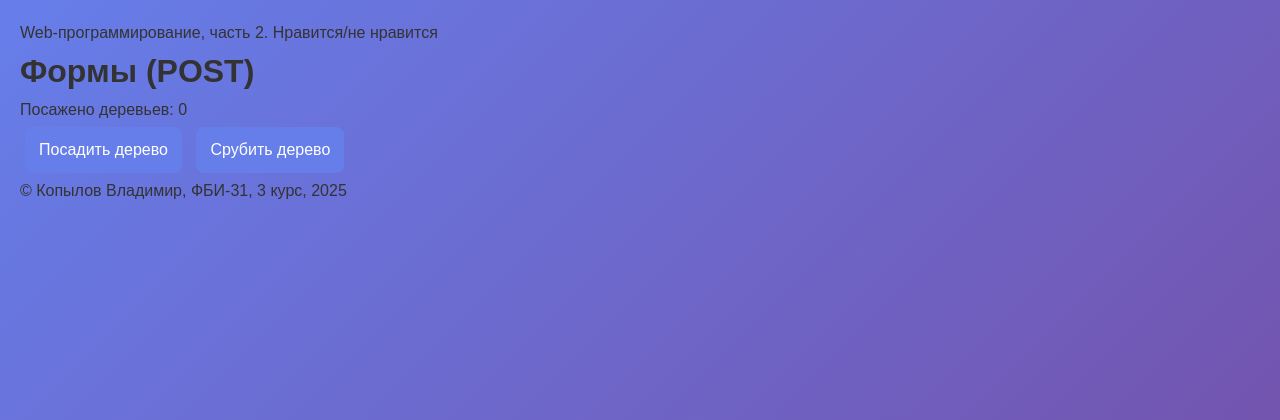
After one commit to ruwer555/Web-backend-lab, a Flask app: page /lab4/tree in a window 1280 px wide. The commit adds this page. Shown: the top 420 px of the page. Run offline with Flask 3, Linux system fonts and the light colour scheme.

Commit message:
Счётчик деревьев

```diff
--- a/lab4.py
+++ b/lab4.py
@@ -94,3 +94,18 @@ def lab4_expo():
         return render_template("/lab4/div-form.html", current_page='lab4_div',error='Оба числа не могут быть равны нулю!')
     result = x1 ** x2
     return render_template("/lab4/div-form.html", x1=x1, x2=x2, result=result,current_page='lab4_expo')
+
+
+tree_count = 0
+@lab4.route('/lab4/tree', methods=['GET', 'POST'])
+def tree():
+    global tree_count
+    if request.method == "GET":
+        return render_template('lab4/tree.html', tree_count=tree_count)
+    operation = request.form.get('operation')
+
+    if operation == 'cut':
+        tree_count -= 1
+    if operation == 'plant':
+        tree_count += 1
+    return render_template('lab4/tree.html', tree_count=tree_count)
--- a/templates/lab4/lab4.html
+++ b/templates/lab4/lab4.html
@@ -14,5 +14,6 @@
         <li><a href="/lab4/add-form">Сложение</a></li>
         <li><a href="/lab4/sub-form">Вычитание</a></li>
         <li><a href="/lab4/expo-form">Возведение в степень</a></li>
+        <li><a href="/lab4/tree">Деревья</a></li>
     </ul>
 {% endblock %}
--- /dev/null
+++ b/templates/lab4/tree.html
@@ -0,0 +1,13 @@
+{% extends "base.html" %}
+
+{# номер лабораторной работы: #}
+{% block lab %}Нравится/не нравится{% endblock %}
+
+{# основной контент: #}
+{% block main %}
+    <h1>Формы (POST)</h1>
+    <div>Посажено деревьев: {{ tree_count }}</div>
+    <form method="post">
+        <button name="operation" value="plant">Посадить дерево</button>
+        <button name="operation" value="cut">Срубить дерево</button>
+{% endblock %}
```
